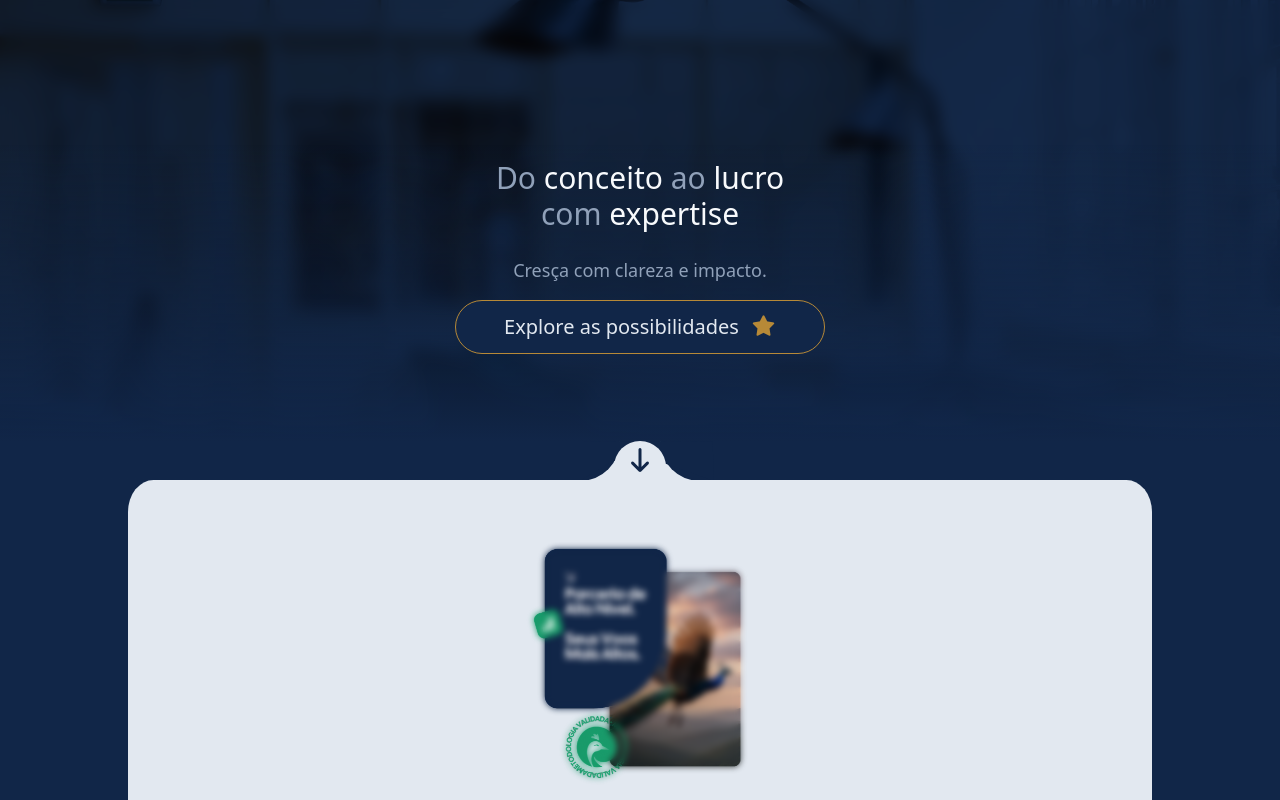
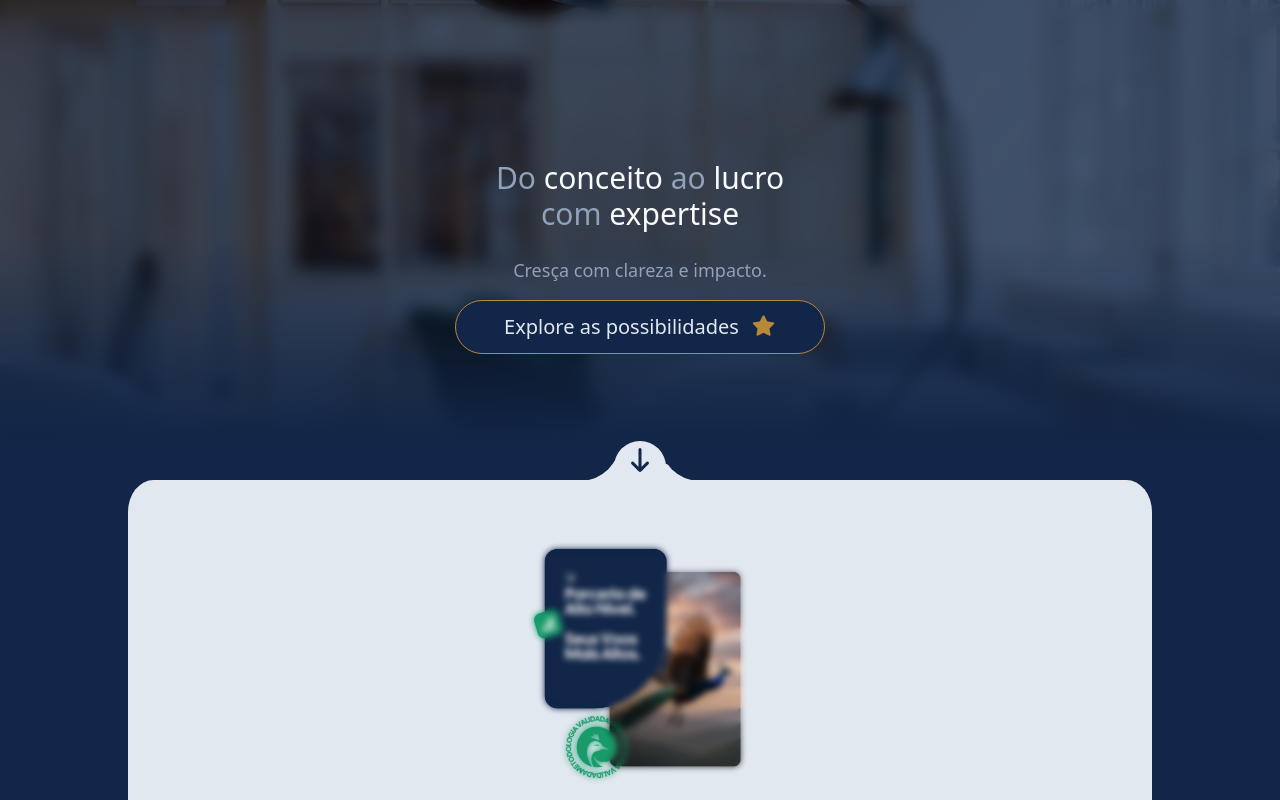
Before and after one commit to soustern/Prance-Company, a React (Vite) app: page / in a window 1280 px wide. Shown: the top 800 px of the page. Built offline with nearby package versions, Linux system fonts and the light colour scheme; a web font is replaced by a local one.

Commit message:
Tweak hero

```diff
--- a/src/layout/footer.tsx
+++ b/src/layout/footer.tsx
@@ -1,5 +1,7 @@
 import type { JSX } from "react"
 import PrimaryButton from "../components/PrimaryButton"
+
+// TODO: Add correct links
 
 const Footer = (): JSX.Element => {
     return (
--- a/src/layout/hero.tsx
+++ b/src/layout/hero.tsx
@@ -13,10 +13,10 @@ const Hero = (): JSX.Element => {
 
     return (
         <section className="relative z-0 min-h-[480px] flex flex-col items-center  bg-amber-300 px-4 pt-40">
-            <div className="absolute z-0 inset-0 flex items-center justify-center h-full pt-20">
+            <div className="absolute z-0 inset-0 flex items-center justify-center h-full ">
                 { size <= 700 ?<img src={heroMobile} alt="" className="object-cover w-full h-full" /> : <img src={heroDesktop} alt="" /> }
-                <div className="absolute z-0 inset-0 bg-[var(--color-bg-primary)]/98 backdrop-blur-sm mix-blend-multiply"></div>
-                <div className="absolute inset-0 z-0 bg-gradient-to-t from-[var(--color-bg-primary)] from-8% to-transparent to-70%"></div>
+                <div className="absolute z-0 inset-0 bg-[var(--color-bg-primary)]/78 backdrop-blur-sm mix-blend-multiply"></div>
+                <div className="absolute inset-0 z-0 bg-gradient-to-t from-[var(--color-bg-primary)] from-8% to-transparent to-50%"></div>
             </div>
             <h1 className="relative z-10 text-3xl text-center text-slate-400 pb-6">Do <span className="text-slate-50 font-medium">conceito</span> ao <span className="text-slate-50 font-medium">lucro</span> <br></br> com <span className="text-slate-50 font-medium">expertise</span></h1>
             <p className="relative z-10 text-lg font-normal text-center text-slate-400 pb-4">Cresça com clareza e impacto.</p>
```
